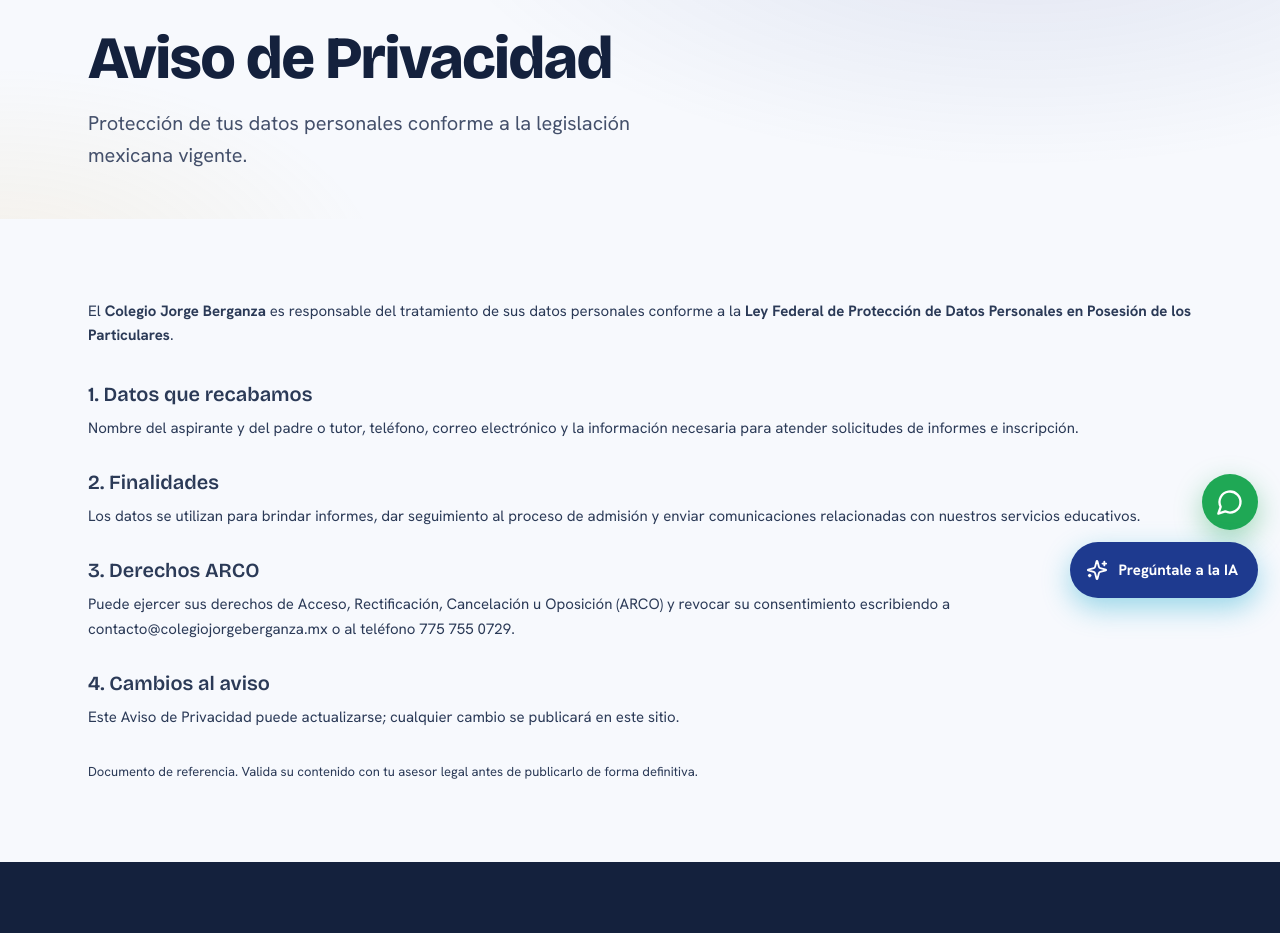
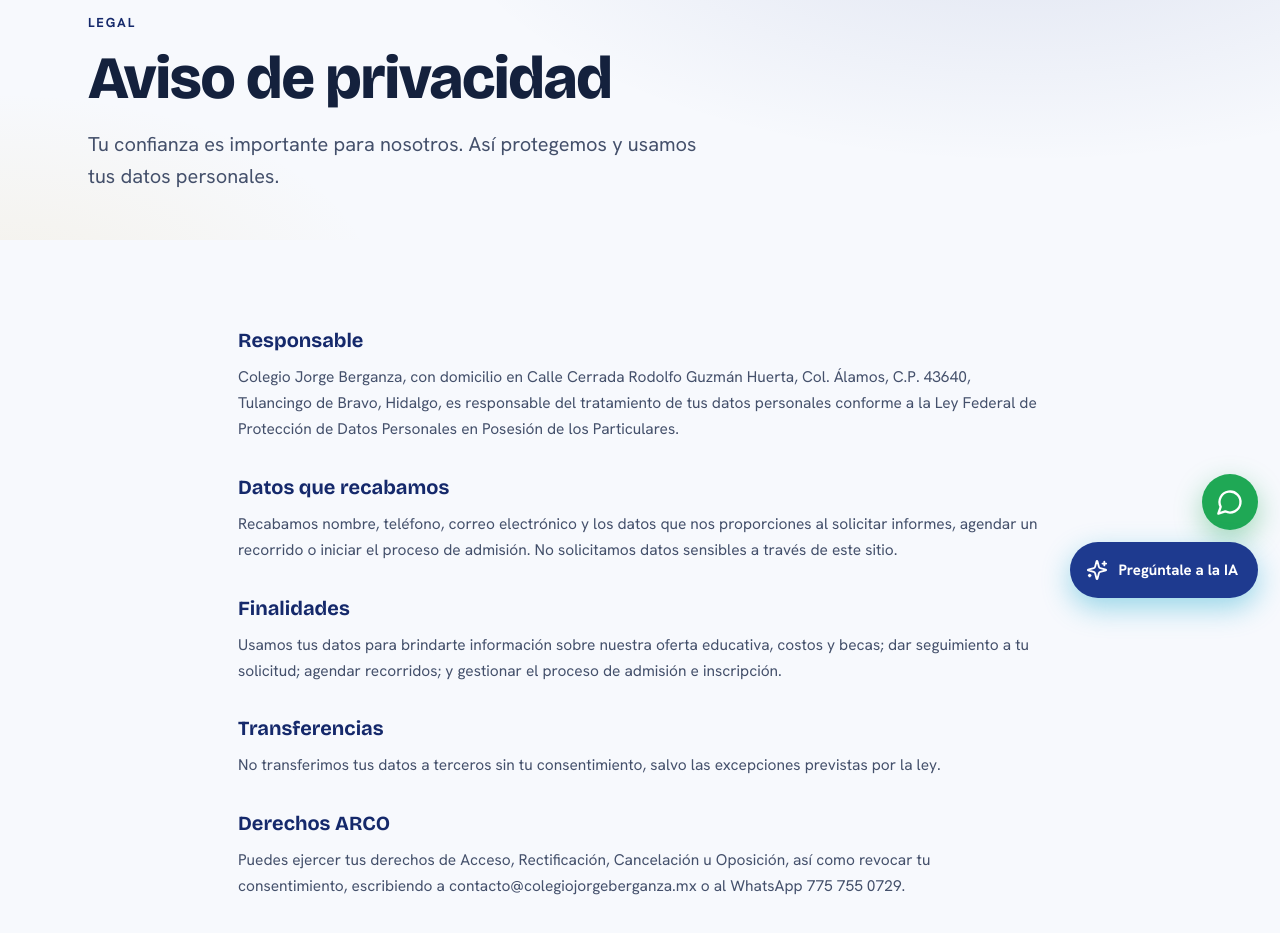
Before and after one commit to novumarketing/jb-web, a Next.js app: page /aviso-de-privacidad in a window 1280 px wide. Shown: the part 180-1113 px from the top of the page. Built offline with nearby package versions, Linux system fonts and the light colour scheme.

Commit message:
Add files via upload

```diff
--- a/app/aviso-de-privacidad/page.tsx
+++ b/app/aviso-de-privacidad/page.tsx
@@ -1,31 +1,46 @@
 import type { Metadata } from "next";
 import { PageHero } from "@/components/ui";
-import { EMAIL, PHONE } from "@/components/site";
+import { EMAIL, PHONE, ADDRESS } from "@/components/site";
 
 export const metadata: Metadata = {
-  title: "Aviso de Privacidad",
-  description: "Aviso de Privacidad del Colegio Jorge Berganza conforme a la Ley Federal de Protección de Datos Personales en Posesión de los Particulares.",
-  robots: { index: true, follow: false },
+  title: "Aviso de privacidad",
+  description: "Aviso de privacidad de la Colegio Jorge Berganza.",
+  robots: { index: false, follow: true },
 };
 
-function Block({ title, children }: { title: string; children: React.ReactNode }) {
-  return (<div className="mb-7"><h2 className="mb-2 font-display text-xl font-semibold text-royal">{title}</h2><div className="space-y-2 text-[15px] leading-relaxed text-muted">{children}</div></div>);
+function P({ h, children }: { h: string; children: React.ReactNode }) {
+  return (
+    <div style={{ marginTop: 28 }}>
+      <h2 className="h3" style={{ fontSize: 20, color: "var(--blue-d)" }}>{h}</h2>
+      <p style={{ color: "var(--ink-600)", fontSize: 15.5, lineHeight: 1.7, marginTop: 8 }}>{children}</p>
+    </div>
+  );
 }
 
 export default function Aviso() {
   return (
     <main>
-      <PageHero kicker="Legal" title={<>Aviso de <span className="grad-text">Privacidad</span></>}
-        sub="Protección de tus datos personales conforme a la legislación mexicana vigente." />
-      <section className="py-16 md:py-20">
-        <div className="wrap max-w-3xl">
-          <p className="mb-8 text-[15px] leading-relaxed text-muted">El <strong className="text-royal">Colegio Jorge Berganza</strong> es responsable del tratamiento de sus datos personales conforme a la <strong className="text-royal">Ley Federal de Protección de Datos Personales en Posesión de los Particulares</strong>.</p>
-          <Block title="1. Datos que recabamos"><p>Nombre del aspirante y del padre o tutor, teléfono, correo electrónico y la información necesaria para atender solicitudes de informes e inscripción.</p></Block>
-          <Block title="2. Finalidades"><p>Los datos se utilizan para brindar informes, dar seguimiento al proceso de admisión y enviar comunicaciones relacionadas con nuestros servicios educativos.</p></Block>
-          <Block title="3. Derechos ARCO"><p>Puede ejercer sus derechos de Acceso, Rectificación, Cancelación u Oposición (ARCO) y revocar su consentimiento escribiendo a {EMAIL} o al teléfono {PHONE}.</p></Block>
-          <Block title="4. Cambios al aviso"><p>Este Aviso de Privacidad puede actualizarse; cualquier cambio se publicará en este sitio.</p></Block>
-          <p className="mt-8 text-[13px] text-muted">Documento de referencia. Valida su contenido con tu asesor legal antes de publicarlo de forma definitiva.</p>
-        </div>
+      <PageHero eyebrow="Legal" title="Aviso de privacidad" sub="Tu confianza es importante para nosotros. Así protegemos y usamos tus datos personales." />
+      <section className="wrap-narrow" style={{ paddingTop: "clamp(36px,5vw,56px)", paddingBottom: "clamp(56px,8vw,90px)" }}>
+        <P h="Responsable">
+          Colegio Jorge Berganza, con domicilio en {ADDRESS}, es responsable del tratamiento de tus datos personales conforme a la Ley Federal de Protección de Datos Personales en Posesión de los Particulares.
+        </P>
+        <P h="Datos que recabamos">
+          Recabamos nombre, teléfono, correo electrónico y los datos que nos proporciones al solicitar informes, agendar un recorrido o iniciar el proceso de admisión. No solicitamos datos sensibles a través de este sitio.
+        </P>
+        <P h="Finalidades">
+          Usamos tus datos para brindarte información sobre nuestra oferta educativa, costos y becas; dar seguimiento a tu solicitud; agendar recorridos; y gestionar el proceso de admisión e inscripción.
+        </P>
+        <P h="Transferencias">
+          No transferimos tus datos a terceros sin tu consentimiento, salvo las excepciones previstas por la ley.
+        </P>
+        <P h="Derechos ARCO">
+          Puedes ejercer tus derechos de Acceso, Rectificación, Cancelación u Oposición, así como revocar tu consentimiento, escribiendo a {EMAIL} o al WhatsApp {PHONE}.
+        </P>
+        <P h="Cambios al aviso">
+          Este aviso puede actualizarse. Publicaremos cualquier cambio en esta misma página.
+        </P>
+        <p style={{ color: "var(--ink-500)", fontSize: 13, marginTop: 32 }}>Última actualización: junio de 2026.</p>
       </section>
     </main>
   );
```
